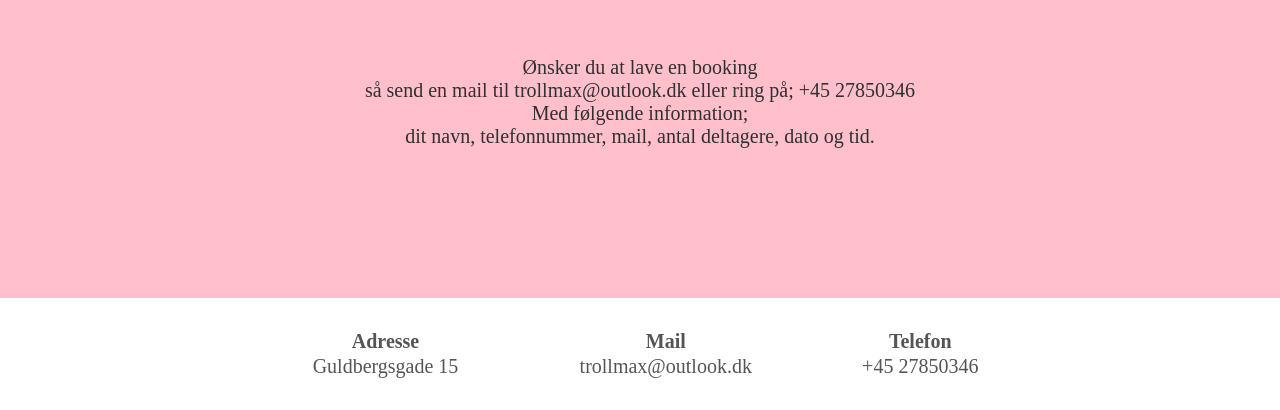
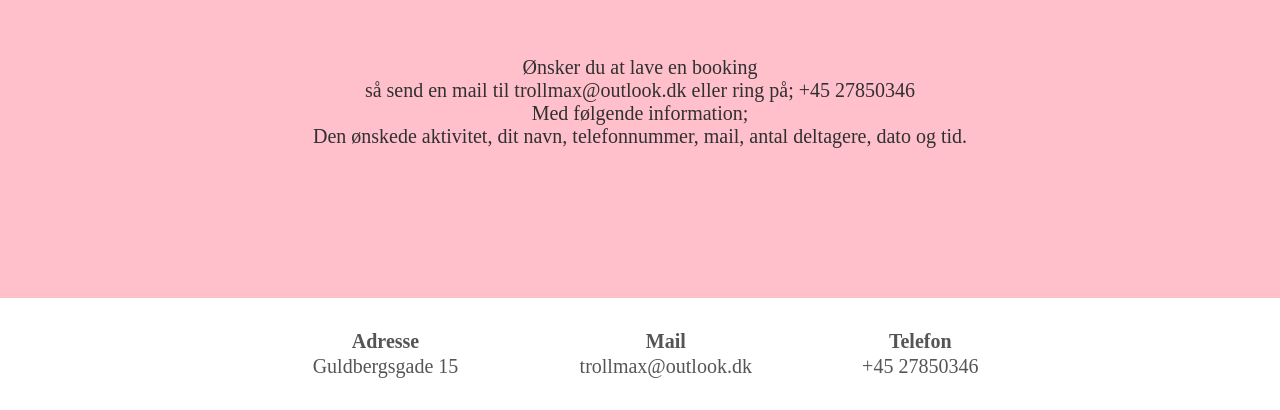
Before and after one commit to MichalaNybroe/frontendbobsfunland, a website built with Parcel: page index.html in a window 1280 px wide. Shown: the part 1592-2002 px from the top of the page. Built offline with nearby package versions, Linux system fonts and the light colour scheme.

Commit message:
booking information

```diff
--- a/index.html
+++ b/index.html
@@ -62,7 +62,7 @@
         <p> Ønsker du at lave en booking </p>
         <p>så send en mail til trollmax@outlook.dk eller ring på; +45 27850346 </p>
         <p>Med følgende information; </p>
-        <p>dit navn, telefonnummer, mail, antal deltagere, dato og tid.</p>
+        <p>Den ønskede aktivitet, dit navn, telefonnummer, mail, antal deltagere, dato og tid.</p>
     </div>
     </div>
 </div>
```
